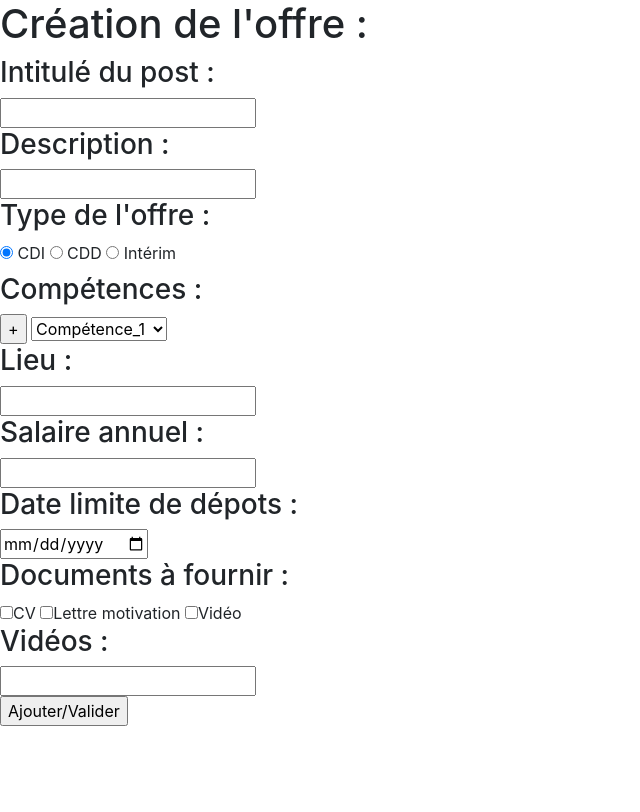
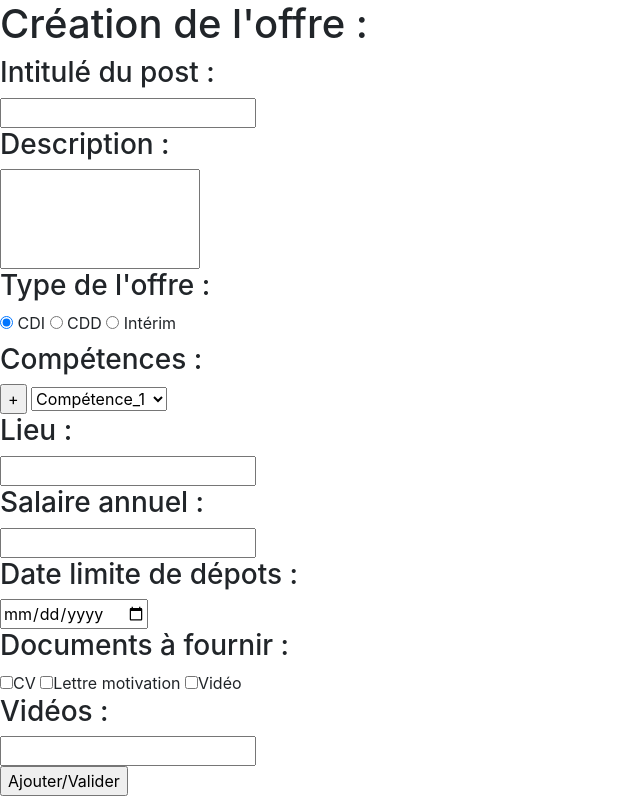
Before and after one commit to PPE2018/projetppe, a PHP site: page /creation_offre.php in a window 1280 px wide. Shown: the part 56-868 px from the top of the page, without its empty margins (0-640 px from the left). Before the commit the page ends 782 px from the top, so only its background shows below. Run offline with PHP 8.4, Linux system fonts and the light colour scheme.

Commit message:
trouver peut etre un moyen pour la saisie du descriptifs

```diff
--- a/creation_offre.php
+++ b/creation_offre.php
@@ -58,7 +58,10 @@
 
           <div>
             <h3> Description :</h3>
-              <input type="text" name="description" required="required">
+              <input type="text" name="description" required="required" maxlength="50" style="width:200px; height:100px;"/>
+                <!-- on a deux fois soit on fait un size qui modifie la longeur de la case soit on modifie la long et larg mais il y a
+              un pb de saisie -->
+
           </div>
 
           <!-- Saisie du type post-->
```
